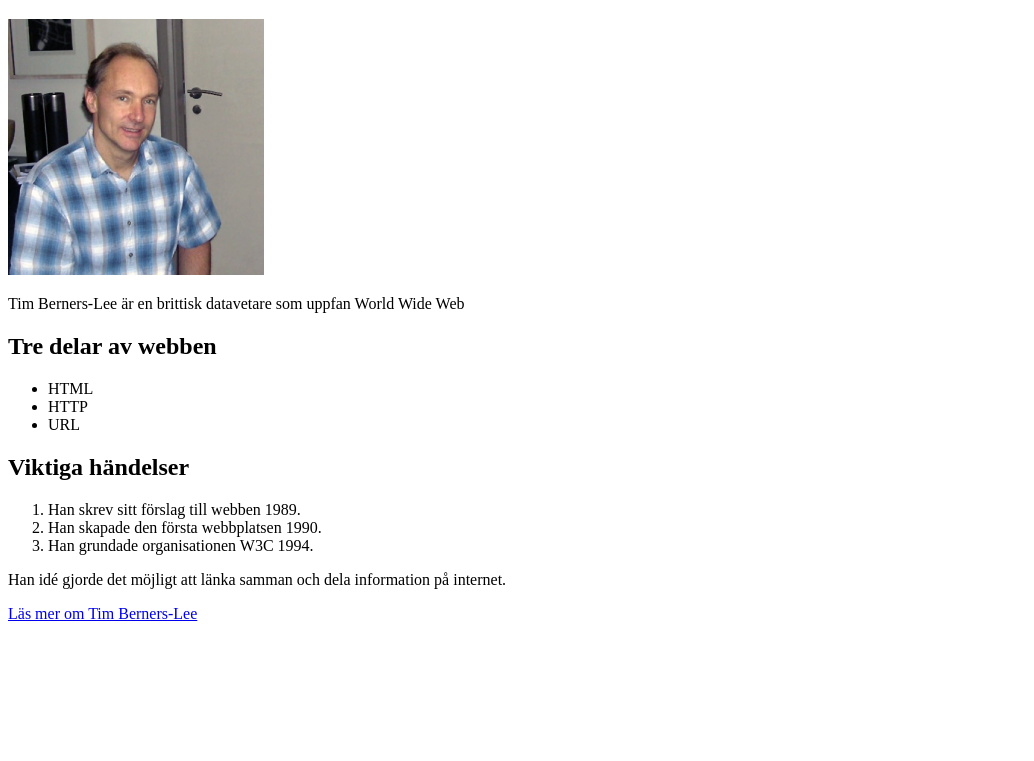
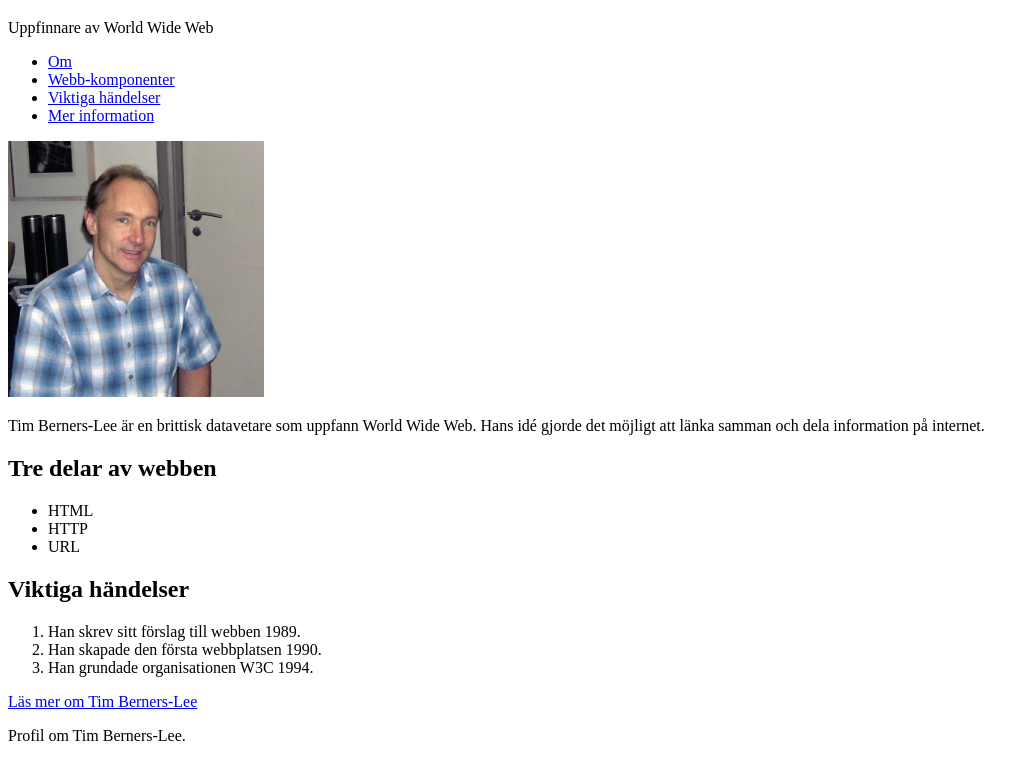
Before and after one commit to cakra-jarfalla/profilsida, a plain HTML site: page index.html in a window 1280 px wide. Shown: the part 61-822 px from the top of the page, without its empty margins (0-1034 px from the left). Before the commit the page ends 800 px from the top, so only its background shows below. Drawn offline with Linux system fonts and the light colour scheme.

Commit message:
Add files via upload

```diff
--- a/index.html
+++ b/index.html
@@ -3,32 +3,55 @@
 <head>
     <meta charset="UTF-8">
     <meta name="viewport" content="width=device-width, initial-scale=1.0">
-    <title>Profil</title>
+    <title>Profil - Tim Berners-Lee</title>
 </head>
 <body>
     <!-- Profilsida om Tim Berners-Lee, uppfinnaren av World Wide Web -->
+    <header>
+        <h1>Tim Berners-Lee</h1>
+        <p>Uppfinnare av World Wide Web</p>
+    </header>
 
-    <h1>Tim Berners-Lee</h1>
+    <nav>
+        <ul>
+            <li><a href="#om">Om</a></li>
+            <li><a href="#webb-delar">Webb-komponenter</a></li>
+            <li><a href="#viktigt">Viktiga händelser</a></li>
+            <li><a href="#mer-info">Mer information</a></li>
+        </ul>
+    </nav>
+
+    <main>
+        <section id="om">
             <img src="./profil.png" alt="Bild av Tim Berners-Lee">
+            <p>Tim Berners-Lee är en brittisk datavetare som uppfann World Wide Web. Hans idé gjorde det möjligt att länka samman och dela information på internet.</p>
+        </section>
 
-    <p>Tim Berners-Lee är en brittisk datavetare som uppfan World Wide Web</p>
-
+        <section id="webb-delar">
             <h2>Tre delar av webben</h2>
             <ul>
                 <li>HTML</li>
                 <li>HTTP</li>
                 <li>URL</li>
             </ul>
+        </section>
 
+        <section id="viktigt">
             <h2>Viktiga händelser</h2>
             <ol>
                 <li>Han skrev sitt förslag till webben 1989.</li>
                 <li>Han skapade den första webbplatsen 1990.</li>
                 <li>Han grundade organisationen W3C 1994.</li>
             </ol>
+        </section>
 
-    <p>Han idé gjorde det möjligt att länka samman och dela information på internet.</p>
+        <section id="mer-info">
+            <a href="https://en.wikipedia.org/wiki/Tim_Berners-Lee" target="_blank">Läs mer om Tim Berners-Lee</a>
+        </section>
+    </main>
 
-    <a href="https://en.wikipedia.org/wiki/Tim_Berners-Lee" target="_blank">Läs mer om Tim Berners-Lee</a>
+    <footer>
+        <p>Profil om Tim Berners-Lee.</p>
+    </footer>
 </body>
 </html>
```
Lines whose indentation alone changed are shown as unchanged.
